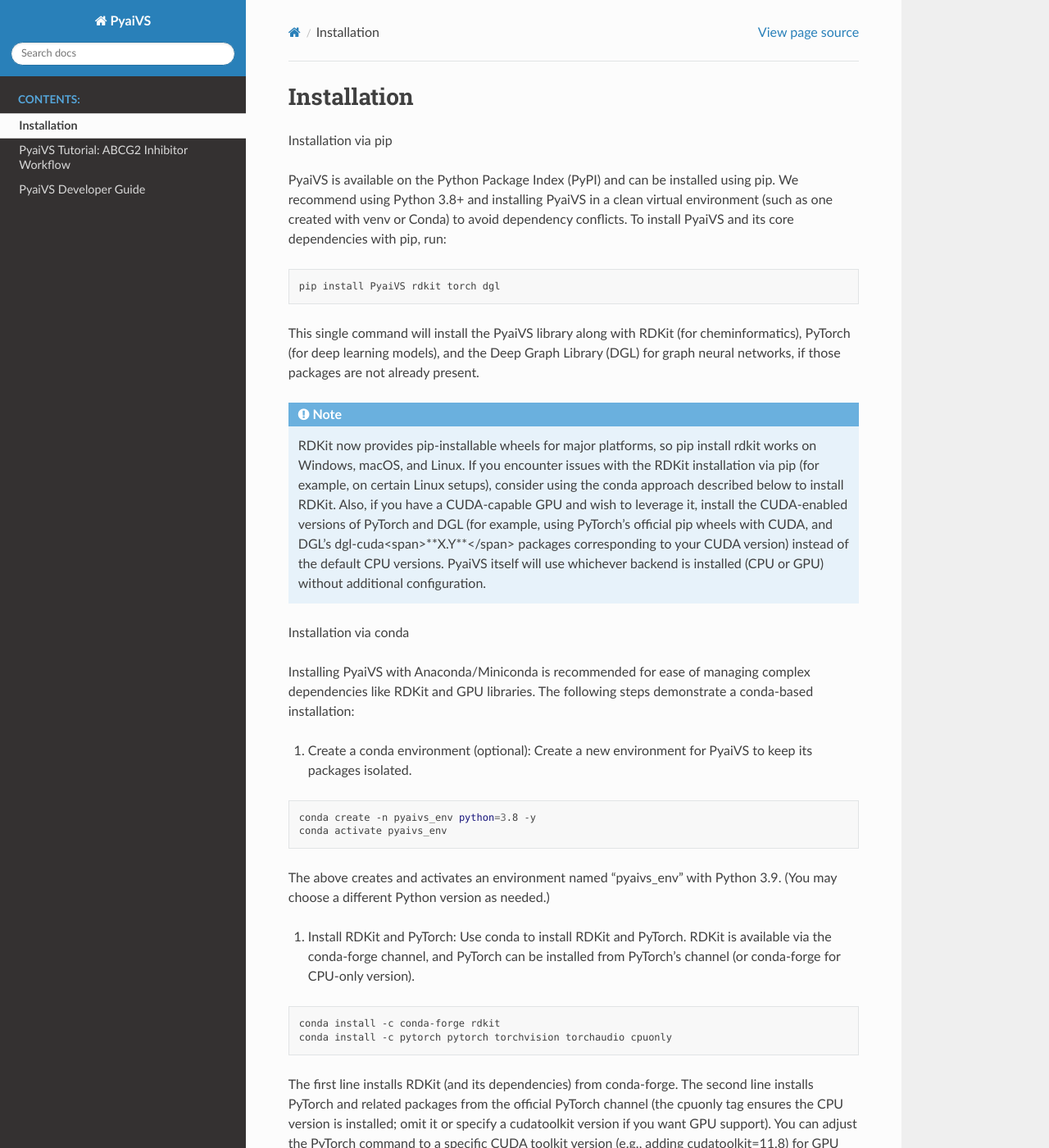
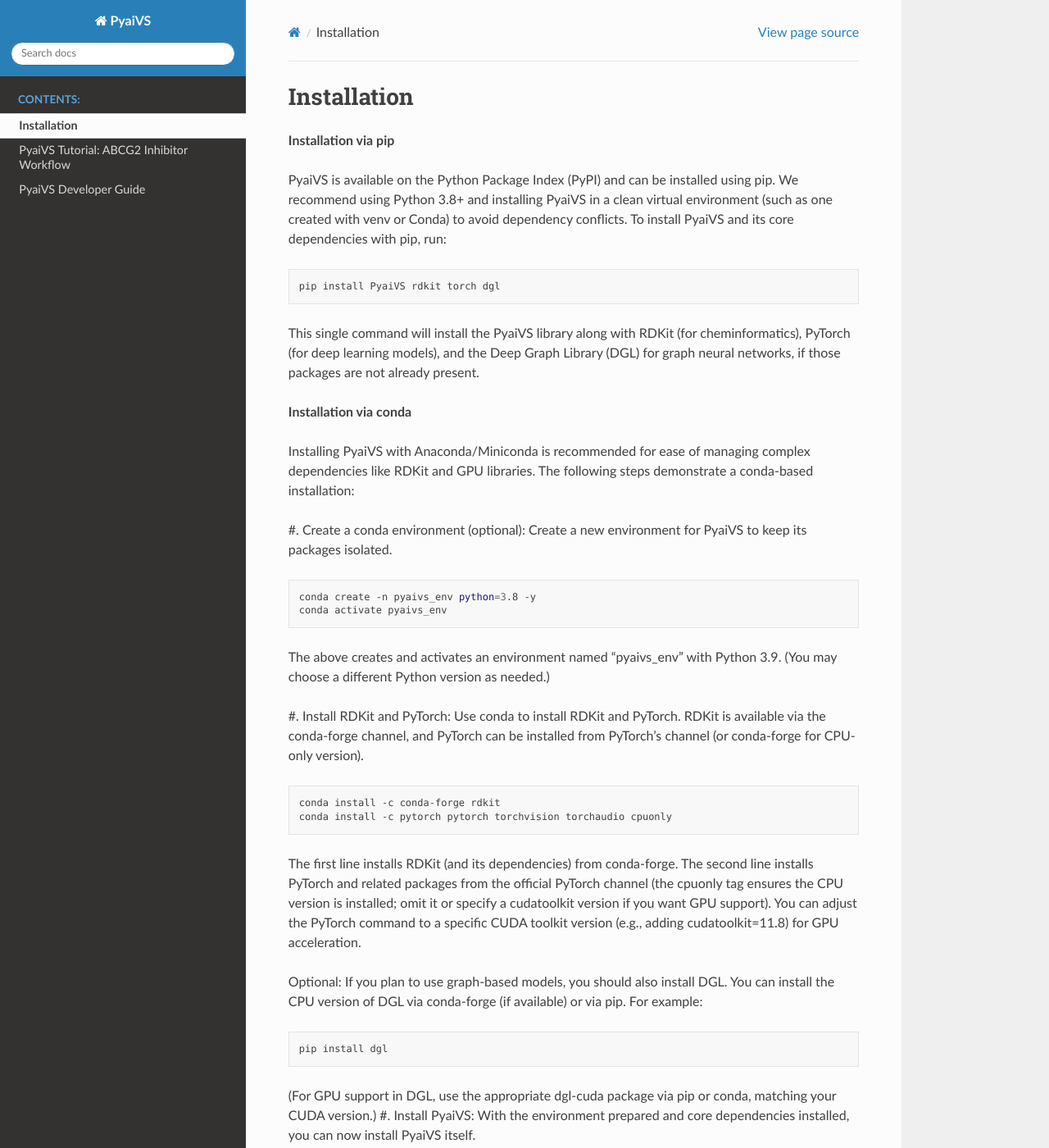
Before and after one commit to danqingmk/OpenVS_PyaiVS, a Sphinx documentation site: the page built from docs/installation.rst, in a window 1280 px wide and 1400 px high. Shown: the whole window at 82% size. Built offline with Sphinx 7.4.7 and the Read the Docs theme 3.1.0, drawn with Linux system fonts in a browser that asks for light colours.

Commit message:
Update installation.rst

```diff
--- a/docs/installation.rst
+++ b/docs/installation.rst
@@ -1,6 +1,6 @@
 Installation
 ============
-Installation via pip
+**Installation via pip**
 
 PyaiVS is available on the Python Package Index (PyPI) and can be installed using pip. We recommend using Python 3.8+ and installing PyaiVS in a clean virtual environment (such as one created with venv or Conda) to avoid dependency conflicts. To install PyaiVS and its core dependencies with pip, run:
 
@@ -11,13 +11,11 @@ PyaiVS is available on the Python Package Index (PyPI) and can be installed usin
 
 This single command will install the PyaiVS library along with RDKit (for cheminformatics), PyTorch (for deep learning models), and the Deep Graph Library (DGL) for graph neural networks, if those packages are not already present.
 
-.. note:: RDKit now provides pip-installable wheels for major platforms, so pip install rdkit works on Windows, macOS, and Linux. If you encounter issues with the RDKit installation via pip (for example, on certain Linux setups), consider using the conda approach described below to install RDKit. Also, if you have a CUDA-capable GPU and wish to leverage it, install the CUDA-enabled versions of PyTorch and DGL (for example, using PyTorch's official pip wheels with CUDA, and DGL's dgl-cuda<span>**X.Y**</span> packages corresponding to your CUDA version) instead of the default CPU versions. PyaiVS itself will use whichever backend is installed (CPU or GPU) without additional configuration.
-
-Installation via conda
+**Installation via conda**
 
 Installing PyaiVS with Anaconda/Miniconda is recommended for ease of managing complex dependencies like RDKit and GPU libraries. The following steps demonstrate a conda-based installation:
 
-#. Create a conda environment (optional): Create a new environment for PyaiVS to keep its packages isolated.
+\#. Create a conda environment (optional): Create a new environment for PyaiVS to keep its packages isolated.
 
 .. code-block:: bash
 
@@ -26,7 +24,7 @@ Installing PyaiVS with Anaconda/Miniconda is recommended for ease of managing co
 
 The above creates and activates an environment named "pyaivs_env" with Python 3.9. (You may choose a different Python version as needed.)
 
-#. Install RDKit and PyTorch: Use conda to install RDKit and PyTorch. RDKit is available via the conda-forge channel, and PyTorch can be installed from PyTorch’s channel (or conda-forge for CPU-only version).
+\#. Install RDKit and PyTorch: Use conda to install RDKit and PyTorch. RDKit is available via the conda-forge channel, and PyTorch can be installed from PyTorch’s channel (or conda-forge for CPU-only version).
 
 .. code-block:: bash
 
```
